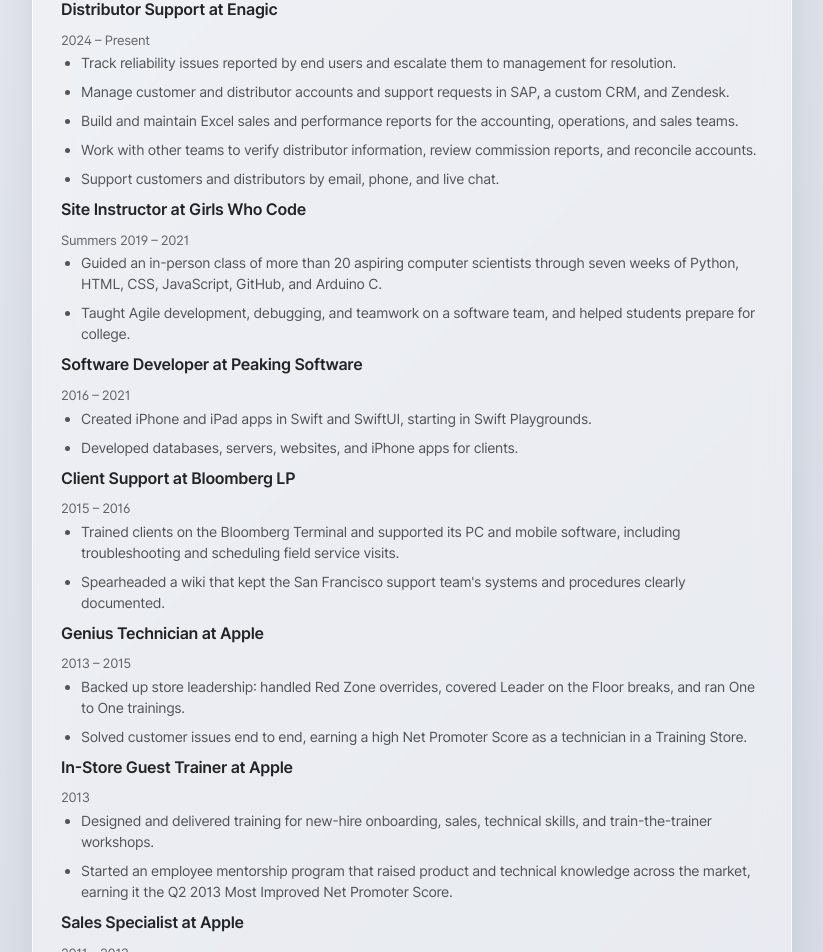
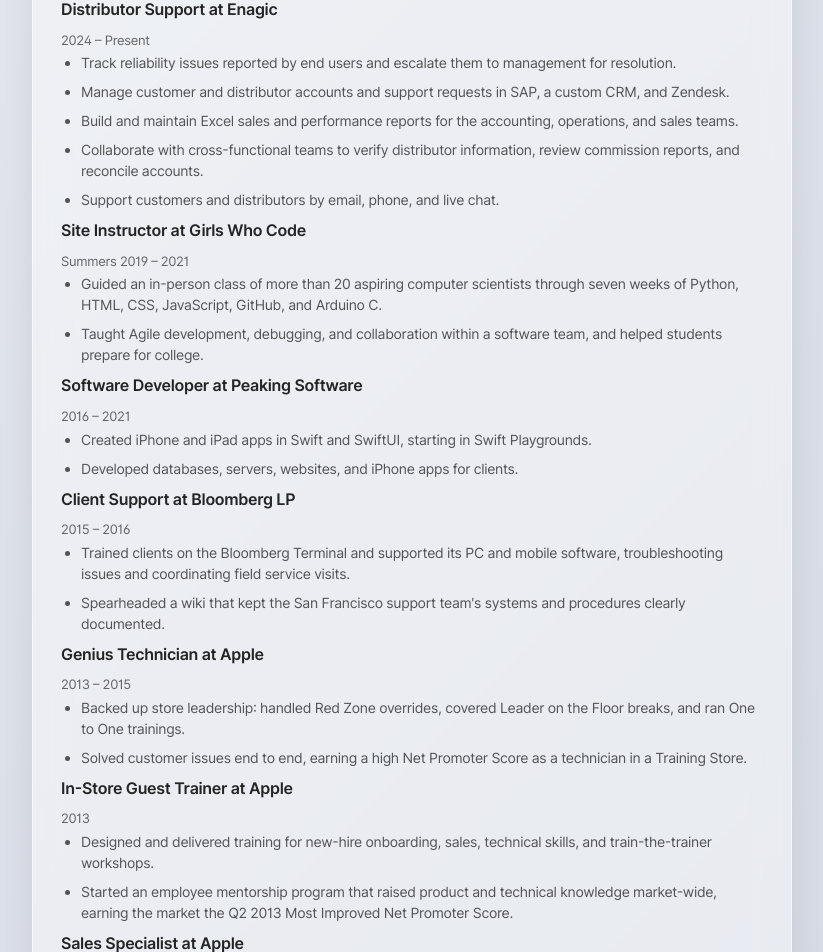
Before and after one commit to soliskit/portfolio, a Next.js app: page / in a window 1280 px wide. Shown: the part 818-1770 px from the top of the page, without its empty margins (228-1051 px from the left). Built offline with nearby package versions, Linux system fonts and the light colour scheme.

Commit message:
Bring stronger PDF resume wording into Experience (#26)

```diff
--- a/components/Experience.js
+++ b/components/Experience.js
@@ -22,8 +22,8 @@
             accounting, operations, and sales teams.
           </li>
           <li>
-            Work with other teams to verify distributor information, review
-            commission reports, and reconcile accounts.
+            Collaborate with cross-functional teams to verify distributor
+            information, review commission reports, and reconcile accounts.
           </li>
           <li>
             Support customers and distributors by email, phone, and live chat.
@@ -41,8 +41,8 @@
             GitHub, and Arduino C.
           </li>
           <li>
-            Taught Agile development, debugging, and teamwork on a software
-            team, and helped students prepare for college.
+            Taught Agile development, debugging, and collaboration within a
+            software team, and helped students prepare for college.
           </li>
         </ul>
       </div>
@@ -67,7 +67,7 @@
         <ul>
           <li>
             Trained clients on the Bloomberg Terminal and supported its PC and
-            mobile software, including troubleshooting and scheduling field
+            mobile software, troubleshooting issues and coordinating field
             service visits.
           </li>
           <li>
@@ -102,7 +102,7 @@
           </li>
           <li>
             Started an employee mentorship program that raised product and
-            technical knowledge across the market, earning it the Q2 2013 Most
+            technical knowledge market-wide, earning the market the Q2 2013 Most
             Improved Net Promoter Score.
           </li>
         </ul>
```
